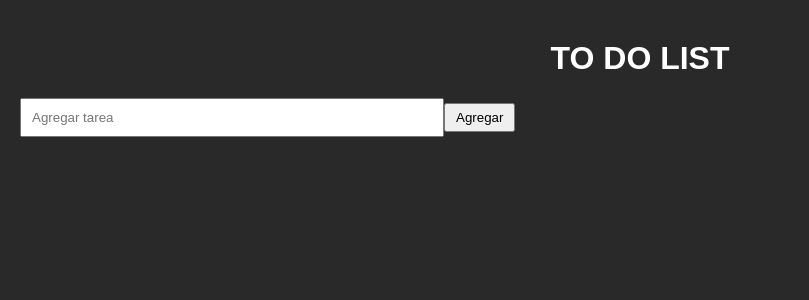
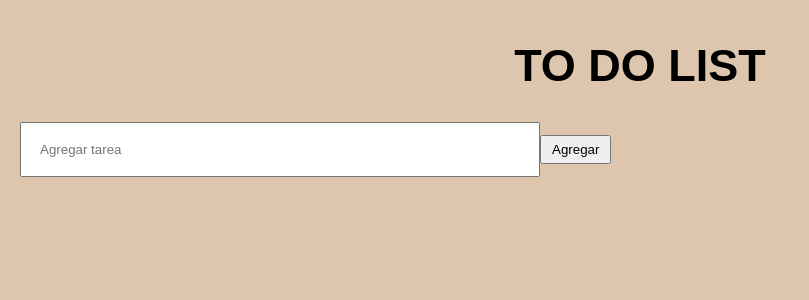
Before and after one commit to MaferC12/TO-DO-LIST, a Flask app: page / in a window 1280 px wide. Shown: the top 300 px of the page, without its empty margins (0-809 px from the left). Run offline with Flask 3, Linux system fonts and the light colour scheme.

Commit message:
Update styles.css

```diff
--- a/Static/styles.css
+++ b/Static/styles.css
@@ -1,6 +1,7 @@
+
 body {
-  background-color: #292929; /* Color de fondo oscuro */
-  color: #FFFFFF; /* Color de texto blanco */
+    background-color: #ddc5ae;
+    color: #000000;
     font-family: Arial, sans-serif;
     margin: 0;
     padding: 20px;
@@ -8,7 +9,7 @@ body {
 
   h1 {
     text-align: center;
-  font-size: 32px; /* Tamaño de fuente más grande */
+    font-size: 45px;
     margin-top: 0;
   }
 
@@ -19,11 +20,12 @@ h1 {
   form {
     display: flex;
     align-items: center;
+    color: #300a0a;
   }
 
   input[type="text"] {
-  padding: 10px;
-  width: 400px; /* Anchura de la barra de entrada de texto */
+    padding: 18px;
+    width: 480px;
   }
 
   button {
```
Lines whose indentation alone changed are shown as unchanged.
